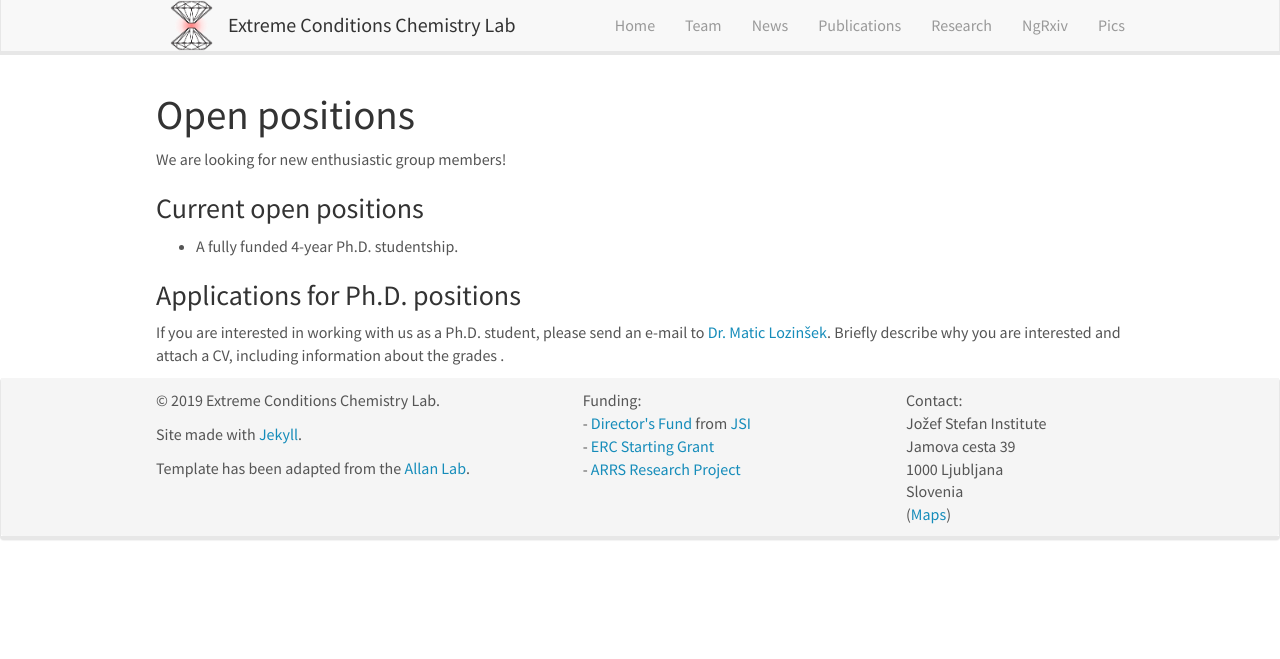
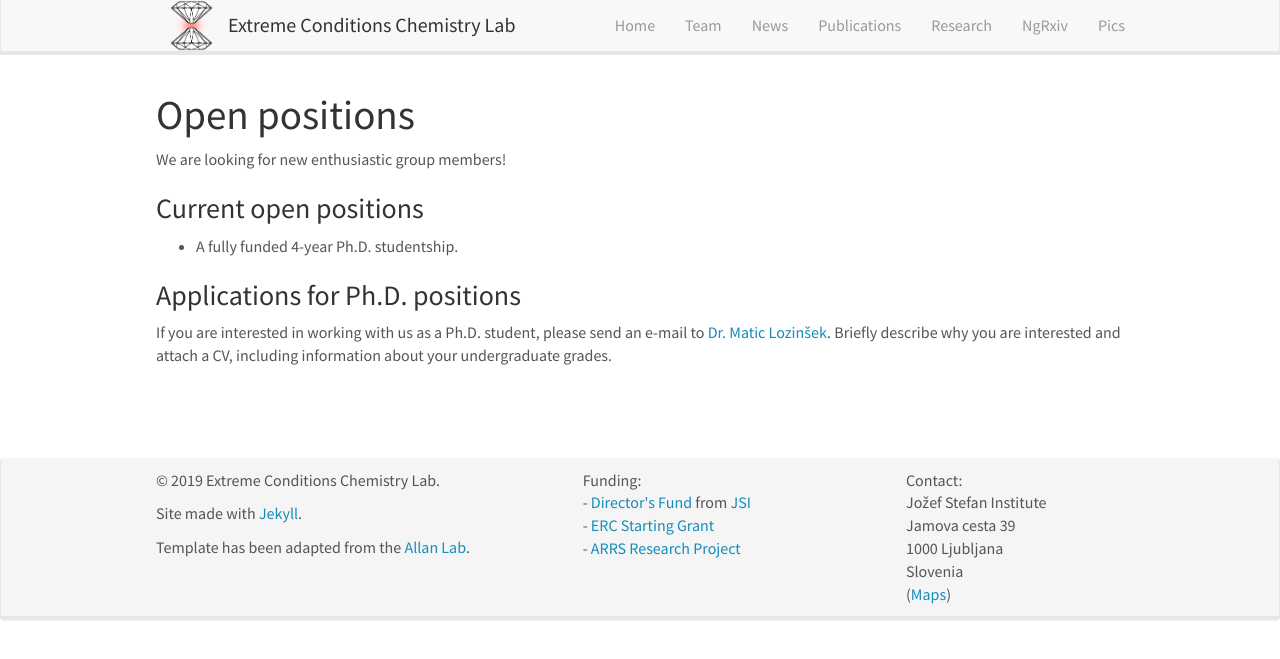
Before and after one commit to eccl-jsi/eccl-jsi.github.io, a Jekyll site: the page built from _pages/openings-old.md, in a window 1280 px wide. Shown: the top 659 px of the page. Built offline with Jekyll 4.4.1, drawn with Linux system fonts in a browser that asks for light colours; nearby versions of some CDN libraries.

Commit message:
Update openings-old.md

```diff
--- a/_pages/openings-old.md
+++ b/_pages/openings-old.md
@@ -17,4 +17,8 @@
 - A fully funded 4-year Ph.D. studentship.
 
 ### Applications for Ph.D. positions
-If you are interested in working with us as a Ph.D. student, please send an e-mail to [Dr. Matic Lozinšek](mailto:matic.lozinsek@ijs.si). Briefly describe why you are interested and attach a CV, including information about the grades .
+If you are interested in working with us as a Ph.D. student, please send an e-mail to [Dr. Matic Lozinšek](mailto:matic.lozinsek@ijs.si). Briefly describe why you are interested and attach a CV, including information about your undergraduate grades.
+
+<br>
+<br>
+<br>
```
